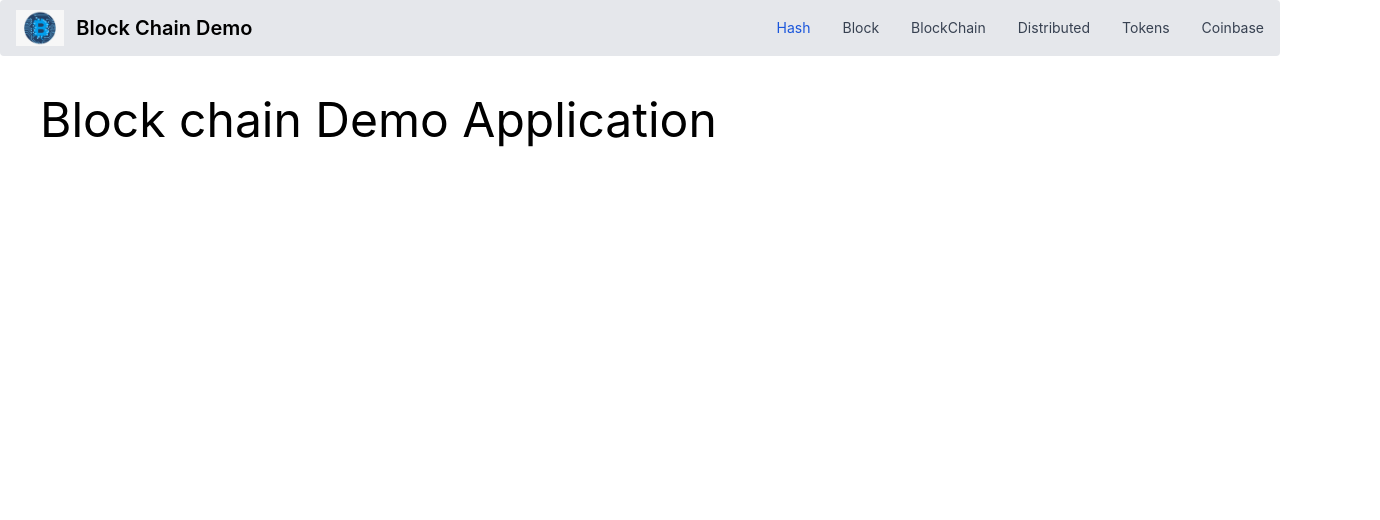
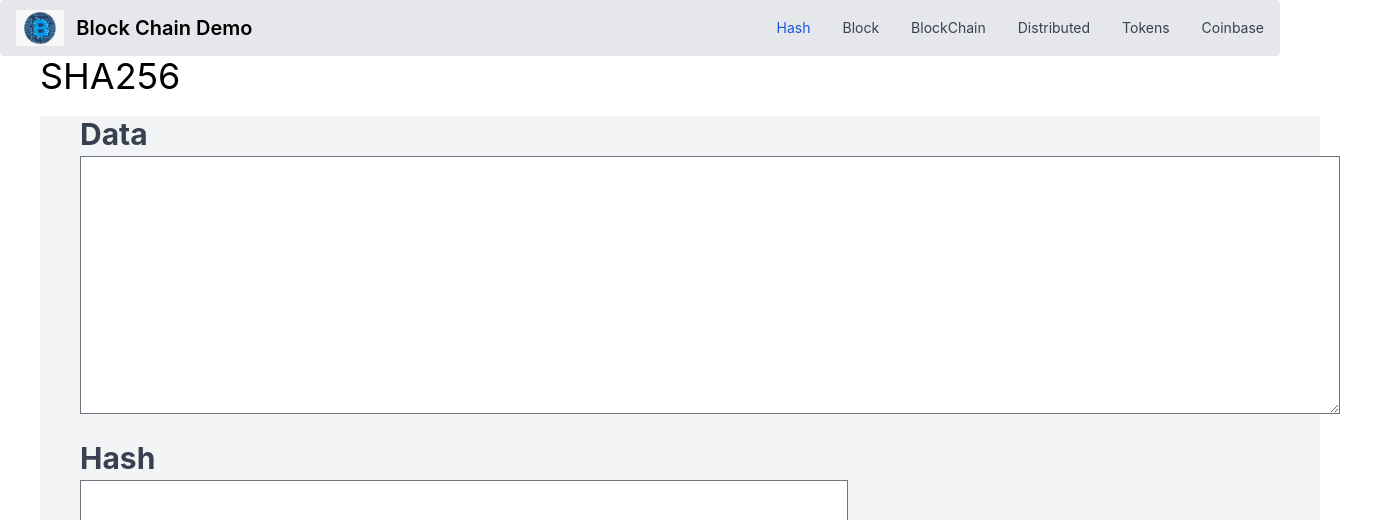
Before and after one commit to phadkesharan/blockchain-demo, a React (Create React App) app: page / in a window 1280 px wide. Shown: the top 520 px of the page, 1380 px wide, since content can reach past the window. Built offline with nearby package versions, Linux system fonts and the light colour scheme.

Commit message:
add Hash Component

```diff
--- a/src/App.js
+++ b/src/App.js
@@ -1,13 +1,14 @@
 import './App.css';
-import { Link } from 'react-router-dom';
 import Navbar from './components/Navbar';
 import Home from './components/Home';
+import Hash from './components/Hash';
 
 export default function App() {
   return (
     <div>
       <Navbar />
-      <Home />
+      <Hash />
+      {/* <Home /> */}
     </div>
 
   )
--- /dev/null
+++ b/src/components/Hash.js
@@ -0,0 +1,27 @@
+import { useState } from "react";
+
+export default function Hash() {
+
+    const [hashcode, setHashcode] = useState("");
+
+    return (
+
+        <div className="container">
+            <h1 className="text-4xl block mx-10">SHA256</h1>
+            <div className="container mx-10 my-2 bg-gray-100 w-500">
+                <label class="block text-gray-700 text-3xl font-bold mx-10 mb-1 mt-5" for="data">
+                    Data
+                </label>
+                <textarea name="" id="data" cols="119" rows="10" className="mx-10 font-large">
+                </textarea>
+
+                <label class="block text-gray-700 text-3xl font-bold mx-10 mt-5 mb-1" for="data">
+                    Hash
+                </label>
+                <input type="text" className="block mx-10 w-3/5 mb-5" />
+            </div>
+        </div>
+
+
+    )
+}
--- a/src/components/Navbar.js
+++ b/src/components/Navbar.js
@@ -7,7 +7,7 @@ export default function Navbar() {
             <div className="container flex flex-wrap justify-between items-center mx-auto">
                 <a href="https://flowbite.com" className="flex items-center">
                     <img src="static/blockchain.png" className="mr-3 h-6 sm:h-9" alt="Flowbite Logo" />
-                        <span className="self-center text-xl font-semibold whitespace-nowrap dark:text-white">Block Chain Demo</span>
+                    <span className="self-center text-xl font-semibold whitespace-nowrap dark:text-white">Block Chain Demo</span>
                 </a>
                 <button data-collapse-toggle="mobile-menu" type="button" className="inline-flex items-center p-2 ml-3 text-sm text-gray-500 rounded-lg md:hidden hover:bg-gray-100 focus:outline-none focus:ring-2 focus:ring-gray-200 dark:text-gray-400 dark:hover:bg-gray-700 dark:focus:ring-gray-600" aria-controls="mobile-menu" aria-expanded="false">
                     <span className="sr-only">Open main menu</span>
@@ -40,5 +40,6 @@ export default function Navbar() {
         </nav>
 
 
+
     )
 }
```
